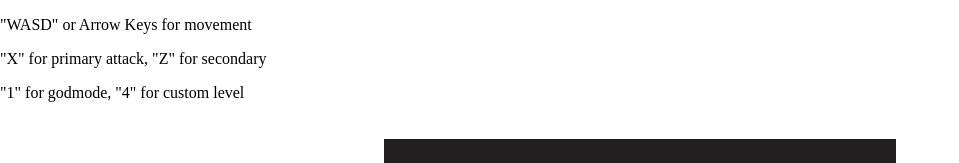
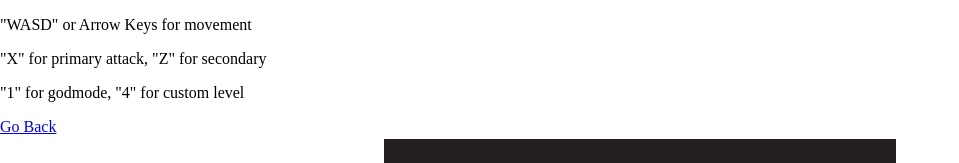
Before and after one commit to wholepuncher/wholepuncher.github.io, a plain HTML site: page p1/game.html in a window 1280 px wide. Shown: the top 163 px of the page, without its empty margins (0-959 px from the left). Drawn offline with Linux system fonts and the light colour scheme; no server answers.

Commit message:
back links

```diff
--- a/p1/game.html
+++ b/p1/game.html
@@ -28,6 +28,7 @@
       <p>"X" for primary attack, "Z" for secondary</p>
       <p>"1" for godmode, "4" for custom level</p>
     </div>
+    <a href="index.html">Go Back</a>
     <script>
       var container = document.querySelector("#unity-container");
       var canvas = document.querySelector("#unity-canvas");
```
Also changed, not shown: p2/index.html (+1 -0 lines).
